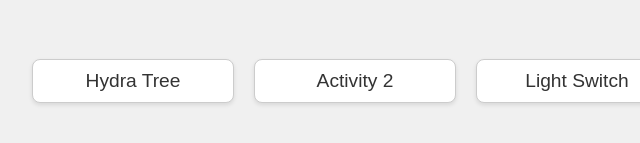
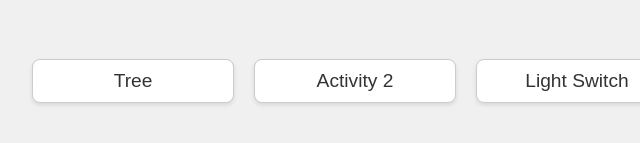
Before and after one commit to A-Swoo18/collective-of-meaninglessness, a plain HTML site: page index.html in a window 1280 px wide. Shown: the part 319-462 px from the top of the page, 285-925 px from the left. Drawn offline with Linux system fonts and the light colour scheme.

Commit message:
name changes

```diff
--- a/index.html
+++ b/index.html
@@ -9,7 +9,7 @@
   <body>
     <div class="container">
       <div class="activity" onclick="location.href='activity1.html'">
-        <p>Hydra Tree</p>
+        <p>Tree</p>
       </div>
       <div class="activity" onclick="location.href='activity2.html'">
         <p>Activity 2</p>
```
Also changed, not shown: activity1.html (+1 -1 lines).
